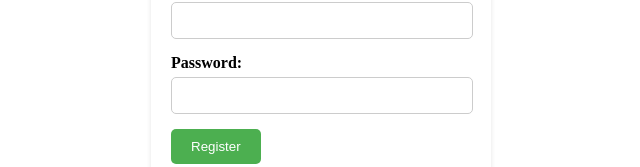
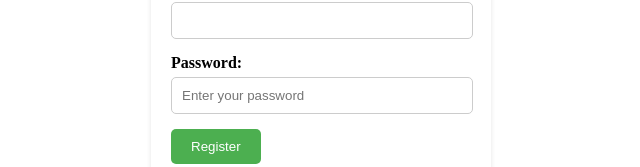
Before and after one commit to kamblesujit/RegistrationForm, a plain HTML site: page index.html in a window 1280 px wide. Shown: the part 333-500 px from the top of the page, without its empty margins (319-959 px from the left). Drawn offline with Linux system fonts and the light colour scheme.

Commit message:
chnages in imput field

```diff
--- a/index.html
+++ b/index.html
@@ -20,7 +20,7 @@
           </div>
           <div class="form-group">
             <label for="password">Password:</label>
-            <input type="password" id="password" name="password" required>
+            <input type="password" id="password" name="password" required placeholder="Enter your password">
           </div>
           <button type="submit">Register</button>
         </form>
```
